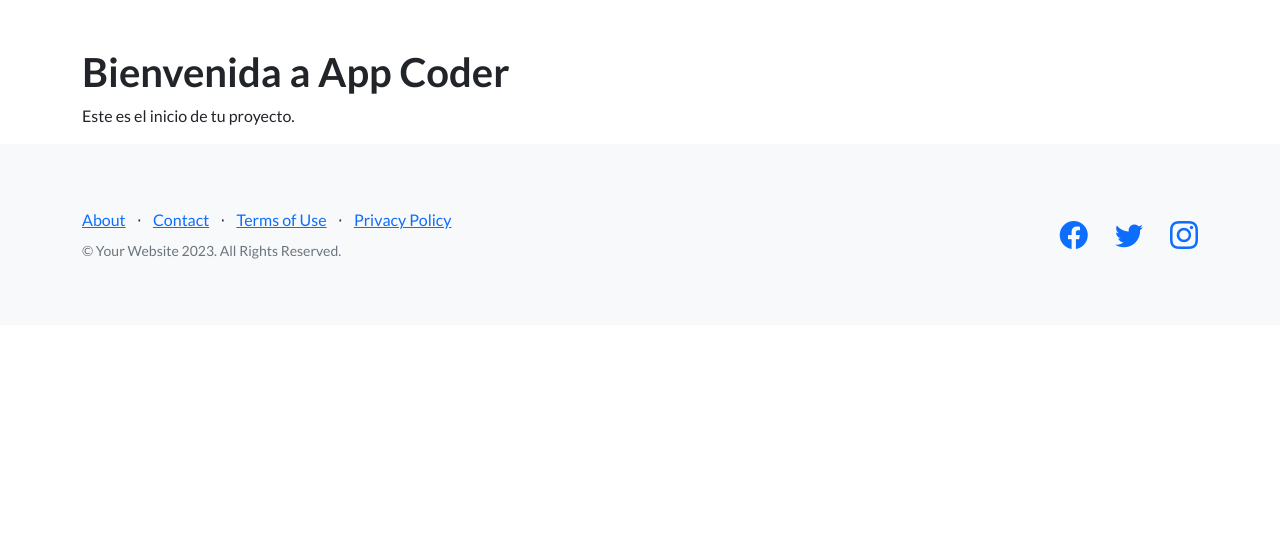
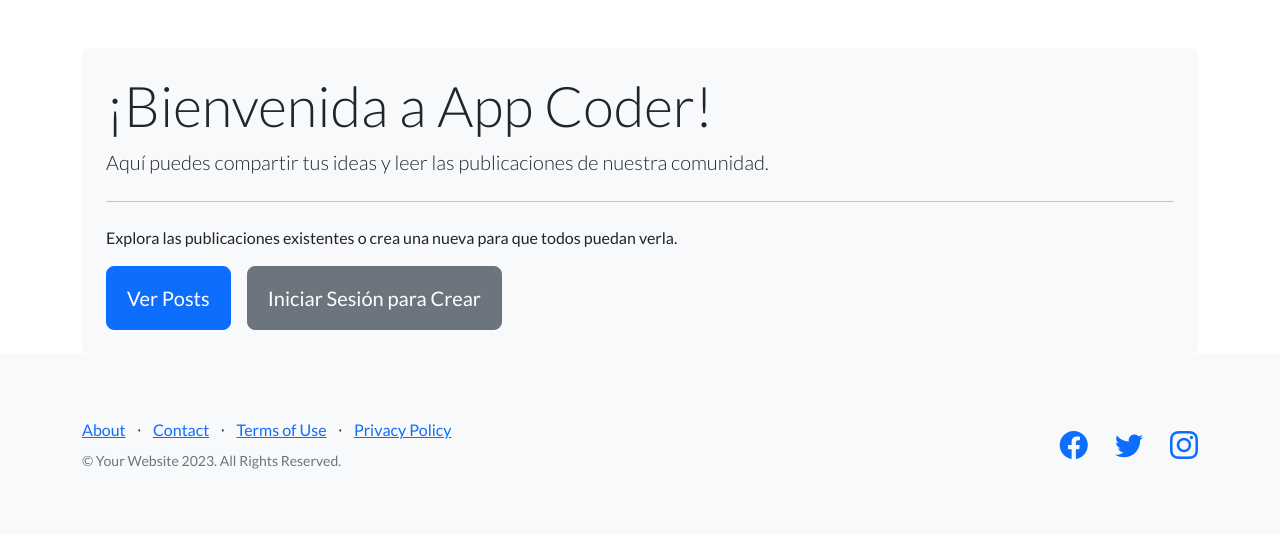
Before and after one commit to Roxanne-Hudan/Roxanne_Colosia, a Django app: page / in a window 1280 px wide. Shown: the part 66-600 px from the top of the page. Run offline with Django 5.2, Linux system fonts and the light colour scheme; some libraries are stand-ins or nearby versions.

```diff
--- a/AppCoder/templates/AppCoder/inicio.html
+++ b/AppCoder/templates/AppCoder/inicio.html
@@ -4,7 +4,19 @@
 
 {% block content %}
 <div class="container mt-5">
-    <h1>Bienvenida a App Coder</h1>
-    <p>Este es el inicio de tu proyecto.</p>
+    <div class="jumbotron p-4 bg-light rounded">
+        <h1 class="display-4">¡Bienvenida a App Coder!</h1>
+        <p class="lead">Aquí puedes compartir tus ideas y leer las publicaciones de nuestra comunidad.</p>
+        <hr class="my-4">
+        <p>Explora las publicaciones existentes o crea una nueva para que todos puedan verla.</p>
+        <div class="d-flex gap-3">
+            <a href="{% url 'post-list' %}" class="btn btn-primary btn-lg">Ver Posts</a>
+            {% if user.is_authenticated %}
+                <a href="{% url 'post-crear' %}" class="btn btn-success btn-lg">Crear Post</a>
+            {% else %}
+                <a href="{% url 'login' %}" class="btn btn-secondary btn-lg">Iniciar Sesión para Crear</a>
+            {% endif %}
+        </div>
+    </div>
 </div>
 {% endblock %}
```
Also changed, not shown: AppCoder/templates/AppCoder/Blog/post_detail.html (+5 -3 lines), blog/models.py (+4 -3 lines), blog/views.py (+7 -5 lines), blog/migrations/0002_remove_post_author_post_autor_alter_post_contenido_and_more.py (added).
